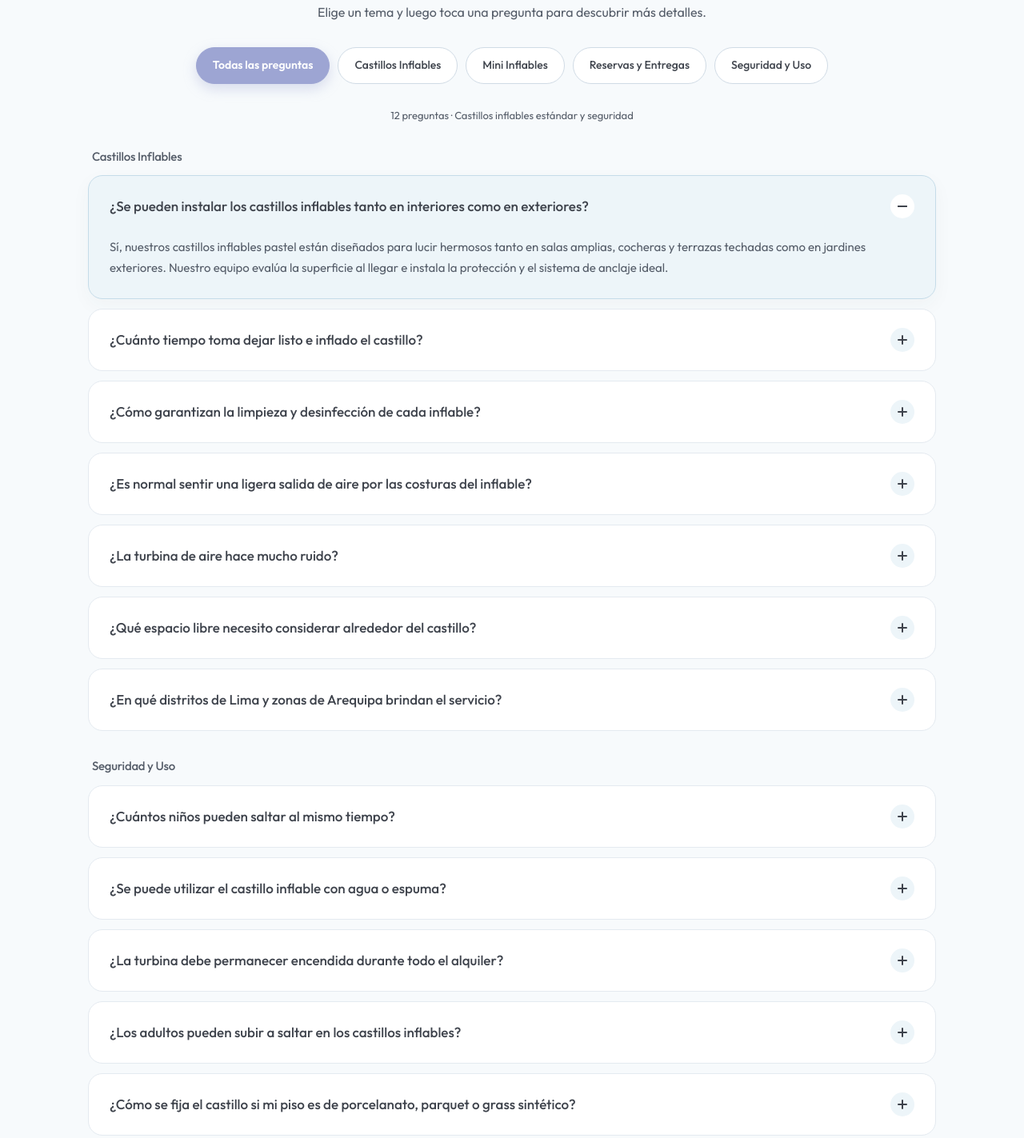
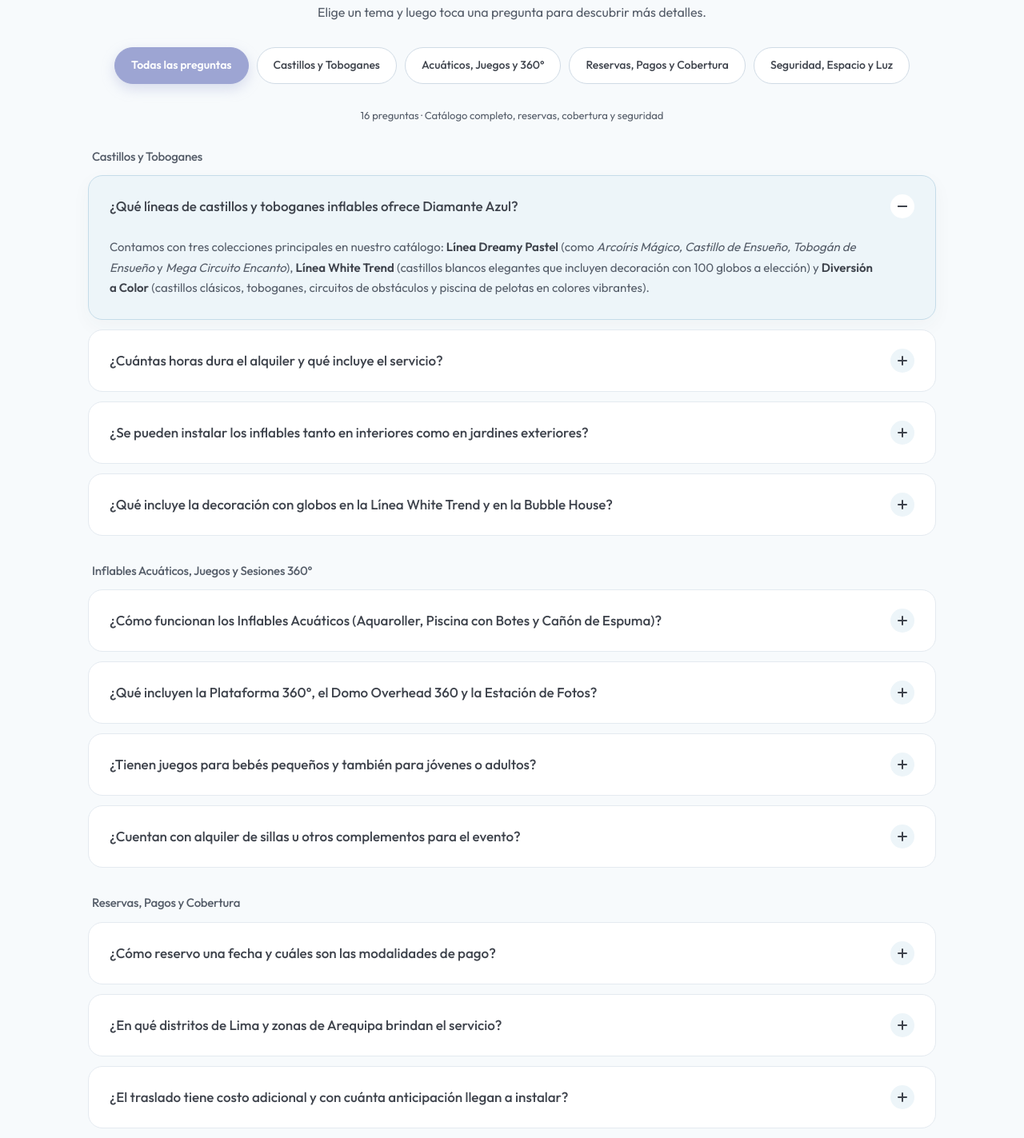
Before and after one commit to SebastianT28/diamanteazul, a Next.js app: page /faqs in a window 1280 px wide. Shown: the part 820-2243 px from the top of the page at 80% size. Built offline with nearby package versions, Linux system fonts and the light colour scheme.

Commit message:
feat(faqs): reformulate all FAQ categories and questions based on official Diamante Azul catalogs

```diff
--- a/src/components/faqs/faq-interactive.tsx
+++ b/src/components/faqs/faq-interactive.tsx
@@ -6,7 +6,7 @@ import Link from "next/link"
 import { buildWhatsAppUrl } from "@/data/packages"
 import { useCity } from "@/lib/city-context"
 
-type FaqFilterId = "all" | "bounce" | "mini" | "ordering" | "safety"
+type FaqFilterId = "all" | "bounce" | "experiences" | "ordering" | "safety"
 
 interface FaqItemData {
   id: string
@@ -15,7 +15,7 @@ interface FaqItemData {
 }
 
 interface FaqGroupData {
-  id: "bounce" | "safety"
+  id: "bounce" | "experiences" | "ordering" | "safety"
   title: string
   headingId: string
   items: FaqItemData[]
@@ -23,96 +23,183 @@ interface FaqGroupData {
 
 const FAQ_FILTERS: { id: FaqFilterId; label: string }[] = [
   { id: "all", label: "Todas las preguntas" },
-  { id: "bounce", label: "Castillos Inflables" },
-  { id: "mini", label: "Mini Inflables" },
-  { id: "ordering", label: "Reservas y Entregas" },
-  { id: "safety", label: "Seguridad y Uso" },
+  { id: "bounce", label: "Castillos y Toboganes" },
+  { id: "experiences", label: "Acuáticos, Juegos y 360°" },
+  { id: "ordering", label: "Reservas, Pagos y Cobertura" },
+  { id: "safety", label: "Seguridad, Espacio y Luz" },
 ]
 
 const FAQ_GROUPS: FaqGroupData[] = [
   {
     id: "bounce",
-    title: "Castillos Inflables",
+    title: "Castillos y Toboganes",
     headingId: "hbf-bounce",
     items: [
       {
         id: "bounce-1",
         question:
-          "¿Se pueden instalar los castillos inflables tanto en interiores como en exteriores?",
+          "¿Qué líneas de castillos y toboganes inflables ofrece Diamante Azul?",
         answer: (
           <p>
-            Sí, nuestros castillos inflables pastel están diseñados para lucir
-            hermosos tanto en salas amplias, cocheras y terrazas techadas como
-            en jardines exteriores. Nuestro equipo evalúa la superficie al
-            llegar e instala la protección y el sistema de anclaje ideal.
+            Contamos con tres colecciones principales en nuestro catálogo:{" "}
+            <strong>Línea Dreamy Pastel</strong> (como{" "}
+            <em>Arcoíris Mágico, Castillo de Ensueño, Tobogán de Ensueño</em> y{" "}
+            <em>Mega Circuito Encanto</em>),{" "}
+            <strong>Línea White Trend</strong> (castillos blancos elegantes que
+            incluyen decoración con 100 globos a elección) y{" "}
+            <strong>Diversión a Color</strong> (castillos clásicos, toboganes,
+            circuitos de obstáculos y piscina de pelotas en colores vibrantes).
           </p>
         ),
       },
       {
         id: "bounce-2",
-        question: "¿Cuánto tiempo toma dejar listo e inflado el castillo?",
+        question: "¿Cuántas horas dura el alquiler y qué incluye el servicio?",
         answer: (
           <p>
-            ¡El inflado en sí toma apenas <strong>60 segundos</strong>! Nuestro
-            equipo llega con anticipación antes del inicio de tu celebración
-            para colocar los pisos microporosos, desinfectar cada superficie y
-            dejar todo impecable.
+            El alquiler estándar de nuestros castillos, toboganes, juegos e
+            inflables acuáticos es de <strong>5 horas por evento</strong>. El
+            servicio incluye el{" "}
+            <strong>
+              montaje y desmontaje, desinfección completa y personal de apoyo
+            </strong>{" "}
+            para supervisar el uso adecuado. Si deseas extender la diversión,
+            puedes solicitar <strong>horas adicionales</strong> (desde S/ 50 a
+            S/ 150 por hora según el modelo elegido).
           </p>
         ),
       },
       {
         id: "bounce-3",
         question:
-          "¿Cómo garantizan la limpieza y desinfección de cada inflable?",
+          "¿Se pueden instalar los inflables tanto en interiores como en jardines exteriores?",
         answer: (
           <p>
-            Cada castillo y cada pelota de la piscina pasan por un riguroso
-            protocolo de higienización antes y después de cada evento utilizando
-            productos seguros para niños, además de una segunda limpieza en
-            sitio una vez instalado.
+            Sí. Contamos con modelos compactos ideales para salas amplias,
+            cocheras, terrazas o departamentos —como la{" "}
+            <strong>Piscina Inflable de Pelotas (2.4m × 2.4m)</strong>, el{" "}
+            <strong>Soft Play (3m × 3m)</strong>, las{" "}
+            <strong>Camas Saltarinas</strong> y los{" "}
+            <strong>Castillos de 3m × 3m</strong>—, así como castillos medianos y
+            grandes circuitos de hasta <strong>15 metros de largo</strong> para
+            jardines, parques, condominios y colegios.
           </p>
         ),
       },
       {
         id: "bounce-4",
         question:
-          "¿Es normal sentir una ligera salida de aire por las costuras del inflable?",
+          "¿Qué incluye la decoración con globos en la Línea White Trend y en la Bubble House?",
         answer: (
           <p>
-            Sí, no te preocupes. Una leve salida de aire a través de las
-            costuras es completamente normal y necesaria para mantener la
-            presión elástica perfecta mientras los niños saltan sin que el
-            material se sobretensione.
+            Tanto nuestros castillos de la <strong>Línea White Trend</strong>{" "}
+            (<em>Castillo Blanco Clásico, Castillo Blanco con Piscina de Pelotas</em>{" "}
+            y <em>Castillo Blanco con Tobogán</em>) como la{" "}
+            <strong>Bubble House</strong> incluyen una decoración con{" "}
+            <strong>100 globos de 2 a 3 colores a elección del cliente</strong>,
+            además de pelotas internas y personal de apoyo permanente para que
+            armonicen con la temática de tu fiesta.
+          </p>
+        ),
+      },
+    ],
+  },
+  {
+    id: "experiences",
+    title: "Inflables Acuáticos, Juegos y Sesiones 360°",
+    headingId: "hbf-experiences",
+    items: [
+      {
+        id: "exp-1",
+        question:
+          "¿Cómo funcionan los Inflables Acuáticos (Aquaroller, Piscina con Botes y Cañón de Espuma)?",
+        answer: (
+          <p>
+            Son nuestras opciones favoritas para días soleados y verano por{" "}
+            <strong>5 horas de alquiler</strong> con personal de supervisión.
+            Tanto el <strong>Aquaroller (Pelota Acuática)</strong> como la{" "}
+            <strong>Piscina con Botes Flotantes</strong> incluyen una piscina
+            inflable de <strong>7m × 6m</strong> (el suministro de agua para el
+            llenado corre por cuenta del cliente). El{" "}
+            <strong>Super Cañón de Espuma</strong> incluye insumos de espuma,
+            música, luces y operador durante el evento.
           </p>
         ),
       },
       {
-        id: "bounce-5",
-        question: "¿La turbina de aire hace mucho ruido?",
+        id: "exp-2",
+        question:
+          "¿Qué incluyen la Plataforma 360°, el Domo Overhead 360 y la Estación de Fotos?",
         answer: (
           <p>
-            Nuestras turbinas de tono neutro son de bajo nivel sonoro —
-            ¡probablemente las risas de los niños se escuchen más fuerte! En
-            interiores el sonido se percibe ligeramente más que al aire libre en
-            jardín.
+            Nuestras estaciones fotográficas y de video 360° incluyen{" "}
+            <strong>
+              operador en sitio, iluminación LED y accesorios divertidos
+            </strong>{" "}
+            (pistolas de burbujas, billetes falsos, pelucas, lentes y cotillón).
+            Los videos y fotografías se entregan al instante en el celular de
+            cada invitado mediante <strong>código QR o AirDrop</strong> listos
+            para compartir en redes sociales. La Plataforma 360° está disponible
+            en paquetes de 2 o 3 horas, y el Domo Overhead y la Estación de Fotos
+            por 5 horas.
           </p>
         ),
       },
       {
-        id: "bounce-6",
+        id: "exp-3",
         question:
-          "¿Qué espacio libre necesito considerar alrededor del castillo?",
+          "¿Tienen juegos para bebés pequeños y también para jóvenes o adultos?",
         answer: (
           <p>
-            Recomendamos contar con al menos 60 cm libres alrededor de los lados
-            y 1 metro en la parte posterior para ubicar la turbina con total
-            comodidad, además de verificar la altura libre del techo si es en
-            interior.
+            ¡Sí! Para bebés y niños pequeños de <strong>0 a 5 años</strong>{" "}
+            tenemos el circuito <strong>Soft Play</strong> y la{" "}
+            <strong>Piscina Inflable de Pelotas</strong>. Para niños contamos con
+            más de 16 modelos de castillos y toboganes. Y para niños grandes,
+            jóvenes y adultos ofrecemos juegos de competencia y adrenalina como
+            la <strong>Gran Carrera de Obstáculos (15m × 3m)</strong>, el{" "}
+            <strong>Reloj Demoledor</strong>, las <strong>Bumper Balls</strong>,
+            el <strong>Futbolín Humano</strong> y la <strong>Bubble House</strong>.
           </p>
         ),
       },
       {
-        id: "bounce-7",
+        id: "exp-4",
+        question:
+          "¿Cuentan con alquiler de sillas u otros complementos para el evento?",
+        answer: (
+          <p>
+            Sí, en nuestra categoría de <strong>Complementos y Extras</strong>{" "}
+            disponemos de <strong>Sillas Metálicas Tapizadas</strong> a{" "}
+            <strong>S/ 45 por docena</strong> para todo el evento, además de{" "}
+            <strong>Generadores Eléctricos</strong> en caso tu locación no cuente
+            con punto de corriente cercano.
+          </p>
+        ),
+      },
+    ],
+  },
+  {
+    id: "ordering",
+    title: "Reservas, Pagos y Cobertura",
+    headingId: "hbf-ordering",
+    items: [
+      {
+        id: "ord-1",
+        question: "¿Cómo reservo una fecha y cuáles son las modalidades de pago?",
+        answer: (
+          <p>
+            La fecha y horario de tu evento se separan con el{" "}
+            <strong>50% de adelanto</strong> mediante{" "}
+            <strong>Yape al 948 311 603</strong> o transferencia a nuestra{" "}
+            <strong>cuenta bancaria BCP</strong>. El{" "}
+            <strong>50% restante</strong> se cancela el mismo día del evento en
+            cuanto el juego queda instalado en tu locación. Los precios del
+            catálogo no incluyen IGV.
+          </p>
+        ),
+      },
+      {
+        id: "ord-2",
         question:
           "¿En qué distritos de Lima y zonas de Arequipa brindan el servicio?",
         answer: (
@@ -125,7 +212,35 @@ const FAQ_GROUPS: FaqGroupData[] = [
             </strong>
             , además de zonas cercanas donde sea viable brindar el servicio.
             Asimismo, contamos con cobertura completa de alquiler e instalación
-            en la ciudad de <strong>Arequipa</strong>.
+            en toda la ciudad de <strong>Arequipa</strong>.
+          </p>
+        ),
+      },
+      {
+        id: "ord-3",
+        question:
+          "¿El traslado tiene costo adicional y con cuánta anticipación llegan a instalar?",
+        answer: (
+          <p>
+            Todos nuestros paquetes incluyen el montaje y desmontaje del equipo.
+            La movilidad tiene un costo referencial de <strong>S/ 30</strong>{" "}
+            (sujeto a la ubicación exacta del evento). Nuestro personal llega con
+            anticipación antes de la hora de inicio pactada para instalar y
+            desinfectar todo, de modo que disfrutes tus{" "}
+            <strong>5 horas completas</strong> de juego.
+          </p>
+        ),
+      },
+      {
+        id: "ord-4",
+        question: "¿Con cuánta anticipación debo realizar mi reserva?",
+        answer: (
+          <p>
+            Recomendamos separar tu inflable con{" "}
+            <strong>1 a 2 semanas de anticipación</strong>, especialmente si tu
+            celebración será en fin de semana. Si tienes un evento de último
+            minuto, escríbenos por WhatsApp al <strong>948 311 603</strong> para
+            confirmarte los modelos disponibles en tu fecha.
           </p>
         ),
       },
@@ -133,89 +248,66 @@ const FAQ_GROUPS: FaqGroupData[] = [
   },
   {
     id: "safety",
-    title: "Seguridad y Uso",
+    title: "Seguridad, Espacio y Electricidad",
     headingId: "hbf-safety",
     items: [
       {
         id: "safety-1",
-        question: "¿Cuántos niños pueden saltar al mismo tiempo?",
+        question:
+          "¿Qué requisitos eléctricos necesitan los inflables y qué hago si mi evento es en un parque sin luz?",
         answer: (
-          <>
           <p>
-              Nuestros{" "}
-              <strong>
-                modelos compactos de 2.0m × 2.0m permiten de 2 a 3 niños
-                simultáneamente
-              </strong>
-              , mientras que nuestros{" "}
-              <strong>
-                modelos medianos y grandes (2.5m a 3.5m) permiten de 4 a 6 niños
-              </strong>{" "}
-              según la edad.
+            Para funcionar, cada juego inflable requiere contar con un{" "}
+            <strong>punto de luz estándar (tomacorriente 220V)</strong> cercano a
+            la zona de instalación. El alquiler del inflable no incluye
+            generador eléctrico; sin embargo, si tu evento es en un parque o
+            jardín sin acceso a corriente, puedes agregar nuestro{" "}
+            <strong>Generador Eléctrico por S/ 200</strong>, que incluye la
+            gasolina para las 5 horas, puesta en marcha y recojo.
           </p>
-            <p>
-              Recomendamos que los niños que ingresen juntos tengan edades y
-              estaturas similares, siempre bajo la supervisión de un adulto
-              responsable.
-            </p>
-          </>
         ),
       },
       {
         id: "safety-2",
         question:
-          "¿Se puede utilizar el castillo inflable con agua o espuma?",
+          "¿Cómo sé qué espacio libre necesito para el inflable que quiero alquilar?",
         answer: (
           <p>
-            No. Nuestros castillos funcionan con turbinas eléctricas continuas y
-            están confeccionados en lona mate premium para uso en seco. No deben
-            mojarse ni usarse cerca de piscinas con agua, pintura, calzado o
-            alimentos.
+            En la tarjeta y ficha de cada uno de nuestros{" "}
+            <strong>31 productos</strong> encontrarás sus medidas exactas de{" "}
+            <strong>largo, ancho y alto</strong> (o diámetro). Recomendamos
+            contar con al menos 60 cm adicionales libres alrededor y 1 metro en
+            la parte posterior para ubicar la turbina de aire con total
+            comodidad, así como verificar la altura del techo si se instalará en
+            interior.
           </p>
         ),
       },
       {
         id: "safety-3",
         question:
-          "¿La turbina debe permanecer encendida durante todo el alquiler?",
+          "¿Cómo garantizan la limpieza, desinfección y seguridad durante las horas de juego?",
         answer: (
-          <>
           <p>
-              Sí. Al igual que todo castillo inflable profesional, requiere
-              flujo de aire constante para mantenerse firme y seguro durante las
-              horas de juego.
+            Cada inflable, pieza de Soft Play y pelota pasa por un protocolo de
+            limpieza y desinfección antes de cada evento y un repaso en sitio una
+            vez instalado. Además, nuestros alquileres cuentan con{" "}
+            <strong>personal de apoyo / operador</strong> encargado de velar por
+            el ingreso ordenado según la edad y aforo de cada juego.
           </p>
-            <p>
-              Solo necesitas una toma de corriente doméstica estándar (220V) a
-              menos de 15 metros; nosotros llevamos extensiones vulcanizadas
-              seguras y protegidas.
-            </p>
-          </>
         ),
       },
       {
         id: "safety-4",
         question:
-          "¿Los adultos pueden subir a saltar en los castillos inflables?",
+          "¿Cómo se asegura el inflable sobre césped, cemento, porcelanato o grass sintético?",
         answer: (
           <p>
-            Nuestros castillos están diseñados exclusivamente para niños de{" "}
-            <strong>1 a 8 años</strong>. Un adulto puede apoyar desde la entrada
-            o el borde acolchado para asistir a los más pequeños, pero no saltar
-            dentro de la estructura.
-          </p>
-        ),
-      },
-      {
-        id: "safety-5",
-        question:
-          "¿Cómo se fija el castillo si mi piso es de porcelanato, parquet o grass sintético?",
-        answer: (
-          <p>
-            Si la instalación es sobre césped natural utilizamos estacas
-            profundas. Si es sobre piso firme (porcelanato, madera, cemento o
-            grass artificial) utilizamos pesas recubiertas en tonos suaves y
-            pisos microporosos que no dejan ninguna marca.
+            Si la instalación es sobre césped natural utilizamos estacas de
+            anclaje firme; si es sobre superficie dura (porcelanato, parquet,
+            cemento o grass sintético) empleamos bases protectoras y contrapesos
+            seguros que mantienen estable la estructura sin rayar ni marcar tu
+            piso.
           </p>
         ),
       },
@@ -271,8 +363,9 @@ export function FaqInteractive() {
 
   const statusText =
     totalQuestions > 0
-      ? `${totalQuestions} ${totalQuestions === 1 ? "pregunta" : "preguntas"} · ${activeFilter === "all"
-        ? "Castillos inflables estándar y seguridad"
+      ? `${totalQuestions} ${totalQuestions === 1 ? "pregunta" : "preguntas"} · ${
+          activeFilter === "all"
+            ? "Catálogo completo, reservas, cobertura y seguridad"
             : activeFilterObj.label
         }`
       : `${activeFilterObj.label} · Escríbenos para atención inmediata`
@@ -419,14 +512,10 @@ export function FaqInteractive() {
           {totalQuestions === 0 && (
             <div className="hb-faq__empty" data-hbf-empty="">
               <h3 data-hbf-empty-title="">
-                {activeFilter === "mini"
-                  ? "¿Tienes una consulta sobre el Mini Inflable?"
-                  : "¿Tienes una consulta sobre tu reserva o entrega?"}
+                ¿Tienes una consulta adicional sobre tu evento?
               </h3>
               <p data-hbf-empty-copy="">
-                {activeFilter === "mini"
-                  ? "Para asesoría personalizada sobre nuestros modelos compactos para interiores o departamentos, escríbenos directo a nuestro equipo."
-                  : city === "lima"
+                {city === "lima"
                   ? "Para ayuda con disponibilidad de fechas, cobertura en Lima Moderna (San Isidro, Miraflores, Surco, San Borja, Magdalena del Mar, Surquillo, San Luis y zonas cercanas) o detalles de tu reserva, contáctanos por WhatsApp."
                   : "Para ayuda con disponibilidad de fechas, cobertura en la ciudad de Arequipa o detalles de tu reserva, contáctanos por WhatsApp."}
               </p>
```
Lines whose indentation alone changed are shown as unchanged.
